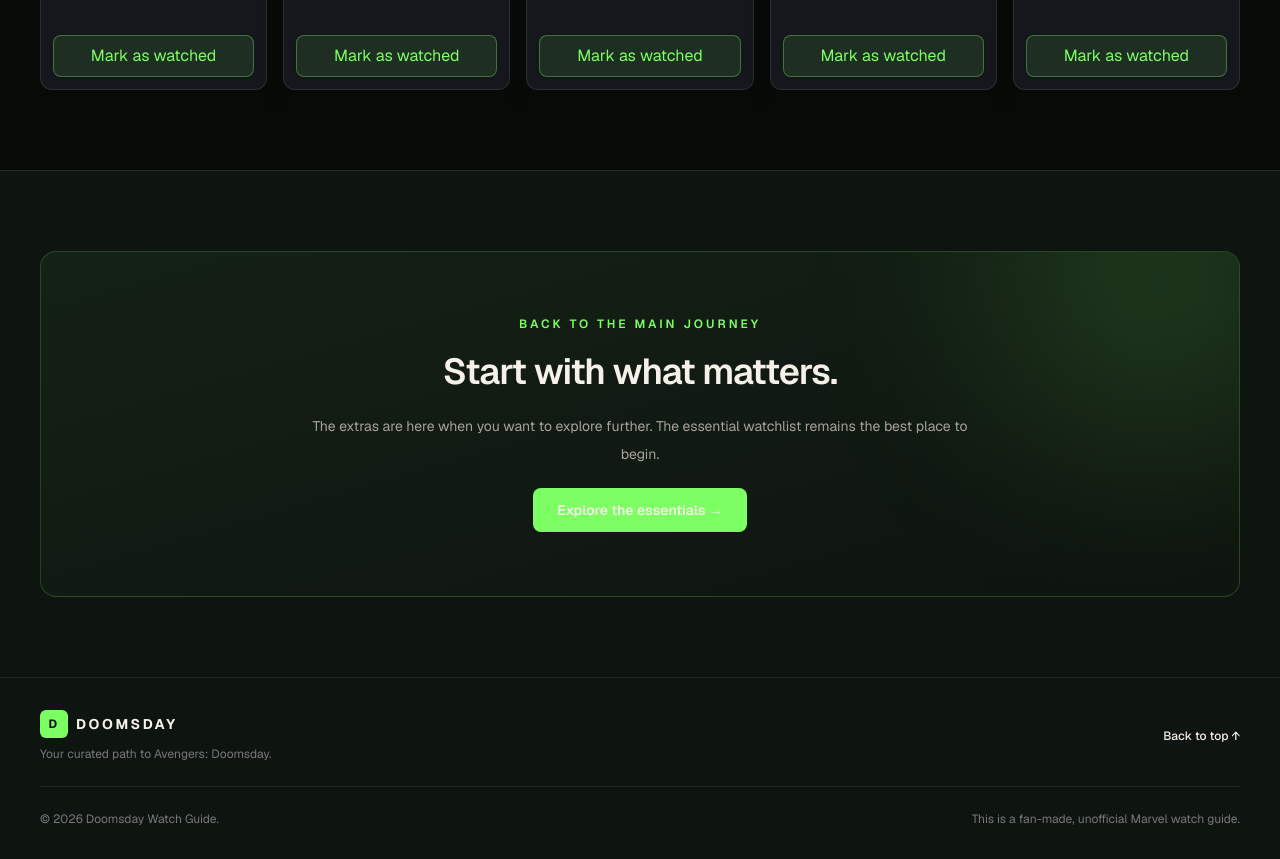
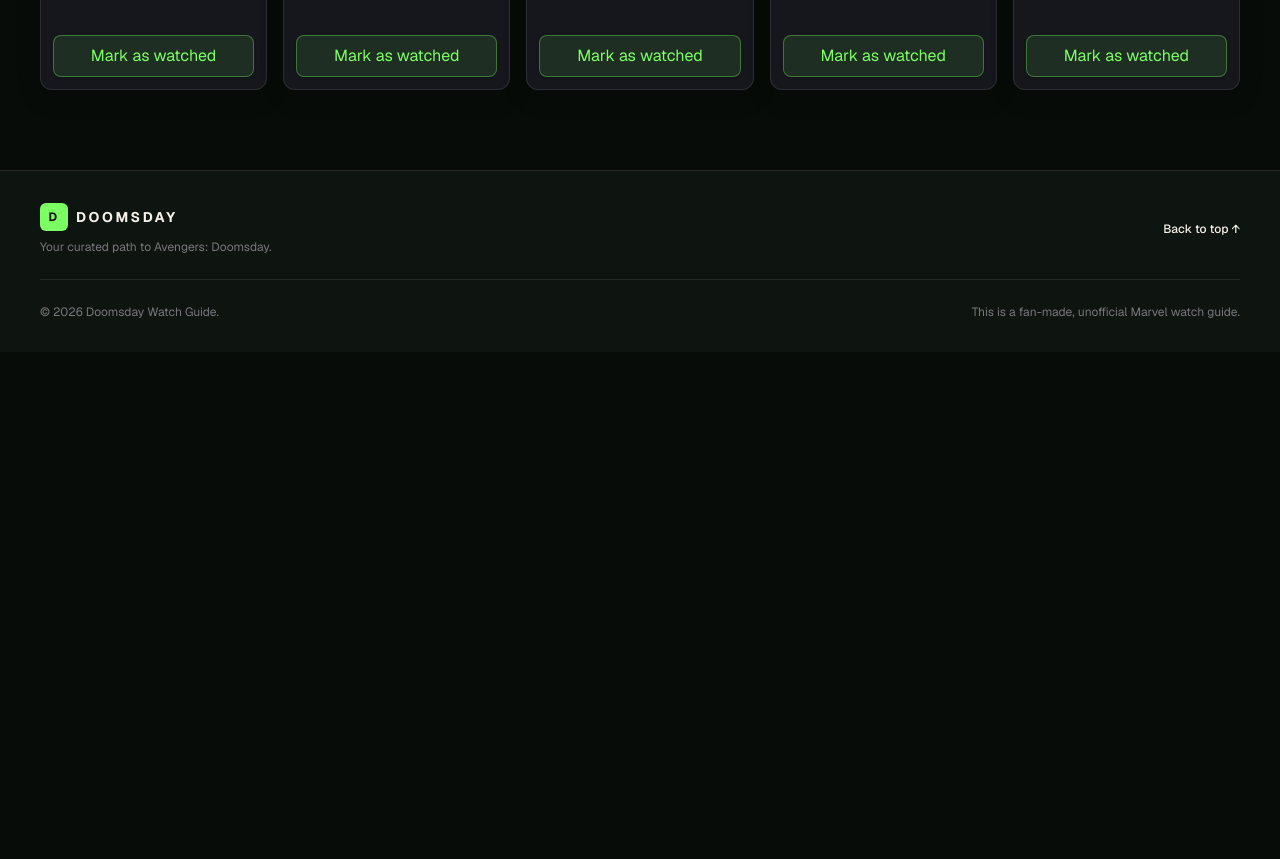
Before and after one commit to prithvikings/dooms, a Next.js app: page /extras in a window 1280 px wide. Shown: the part 5840-6699 px from the top of the page. After the commit the page ends 6192 px from the top, so only its background shows below. Built offline with nearby package versions, Linux system fonts and the light colour scheme.

Commit message:
Remove closing essentials CTA from extras page

```diff
--- a/app/extras/ExtrasPageContent.tsx
+++ b/app/extras/ExtrasPageContent.tsx
@@ -260,37 +260,7 @@ export function ExtrasPageContent({
         </Container>
       </section>
 
-      {/* Closing CTA */}
-      <section className="border-t border-border bg-background-secondary py-16 sm:py-20">
-        <Container>
-          <div className="relative overflow-hidden rounded-2xl border border-accent-green/20 bg-gradient-to-br from-[#142116] to-background-secondary px-6 py-12 text-center sm:px-12 sm:py-16">
-            <div className="pointer-events-none absolute -right-20 -top-32 size-80 rounded-full bg-accent-green/15 blur-[100px]" />
 
-            <div className="relative mx-auto max-w-2xl space-y-5">
-              <p className="text-xs font-semibold uppercase tracking-[0.25em] text-accent-green">
-                BACK TO THE MAIN JOURNEY
-              </p>
-
-              <h2 className="text-3xl font-semibold tracking-tight text-foreground sm:text-4xl">
-                Start with what matters.
-              </h2>
-
-              <p className="text-sm leading-7 text-foreground-secondary">
-                The extras are here when you want to explore
-                further. The essential watchlist remains the
-                best place to begin.
-              </p>
-
-              <Link
-                href="/essentials"
-                className="inline-flex items-center justify-center rounded-lg bg-accent-green px-6 py-3 text-sm font-semibold text-white transition-colors hover:bg-accent-green-light"
-              >
-                Explore the essentials →
-              </Link>
-            </div>
-          </div>
-        </Container>
-      </section>
     </>
   );
 }
```
